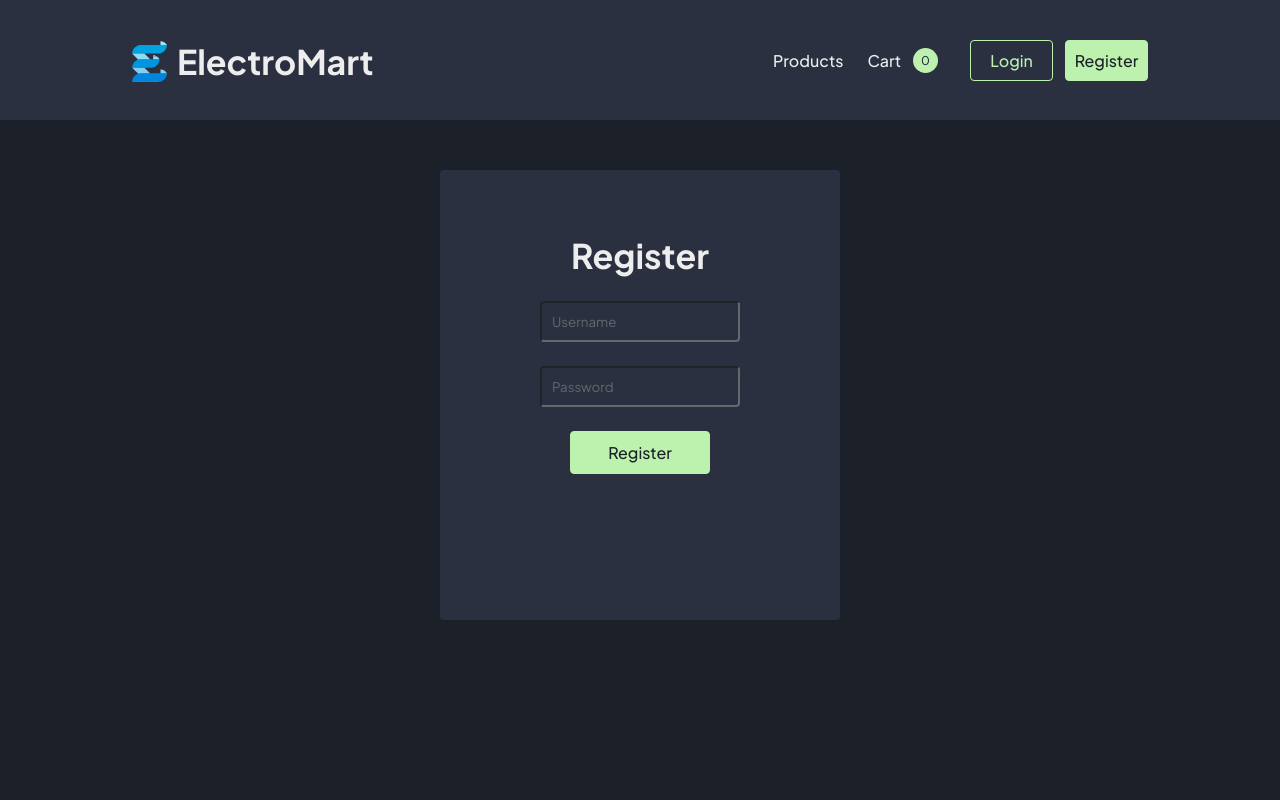
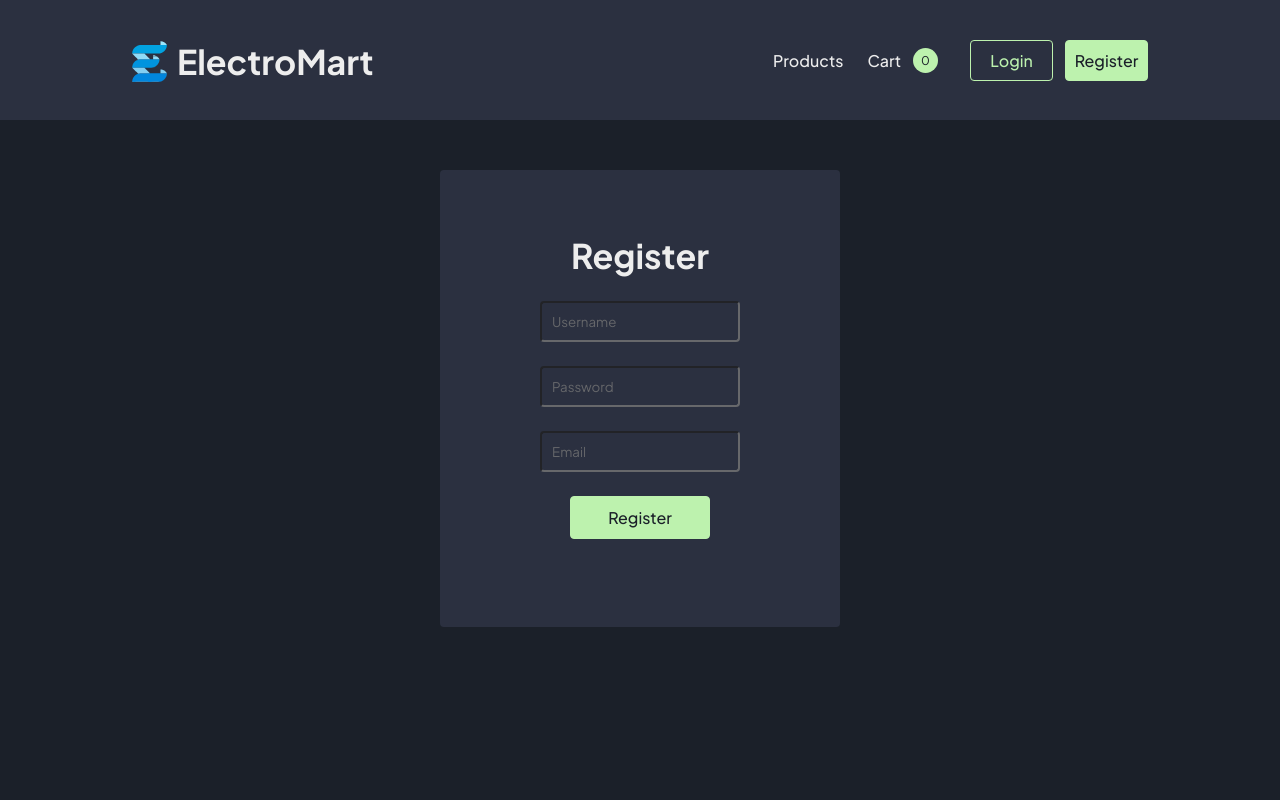
Before and after one commit to fredrikandreas/IDATG2204-Project, a React (Create React App) app in the folder client/: page /register in a window 1280 px wide. Shown: the top 800 px of the page. Built offline with nearby package versions, Linux system fonts and the light colour scheme; no server answers.

Commit message:
Added email functionality for registering

```diff
--- a/client/src/Components/LoginRegister/LoginRegister.css
+++ b/client/src/Components/LoginRegister/LoginRegister.css
@@ -1,6 +1,5 @@
 .login-container {
     width: 400px;
-    height: 450px;
     margin: auto;
     background-color: var(--secondary-dark);
     padding: 64px 100px;
--- a/client/src/Components/LoginRegister/LoginRegister.jsx
+++ b/client/src/Components/LoginRegister/LoginRegister.jsx
@@ -9,6 +9,7 @@ const LoginRegister = ({ mode }) => {
     const navigate = useNavigate();
     const [username, setUsername] = useState('');
     const [password, setPassword] = useState('');
+    const [email, setEmail] = useState('');
     const [message, setMessage] = useState('');
     const [loading, setLoading] = useState(false);
     const [error, setError] = useState(false);
@@ -40,7 +41,7 @@ const LoginRegister = ({ mode }) => {
     const handleRegister = async (e) => {
         e.preventDefault();
         setLoading(true);
-        const { ok, data } = await registerUser(username, password);
+        const { ok, data } = await registerUser(username, password, email);
         setLoading(false);
         if (ok) {
             setError(false);
@@ -69,6 +70,15 @@ const LoginRegister = ({ mode }) => {
                     onChange={(e) => setPassword(e.target.value)}
                     required
                 />
+                <input
+                    style={{display: mode === 'register' ? 'block' : 'none'}}
+                    disabled={mode === 'login'}
+                    placeholder="Email"
+                    type="email"
+                    value={email}
+                    onChange={(e) => setEmail(e.target.value)}
+                    required
+                />
                 <button type="submit" disabled={loading}>
                     <h3>
                         {loading ? (mode === 'register' ? 'Registering...' : 'Logging in...') : (mode === 'register' ? 'Register' : 'Login')}
--- a/client/src/utils/registerUser.js
+++ b/client/src/utils/registerUser.js
@@ -1,12 +1,12 @@
 import { BACKEND_URL, PATH_REGISTER } from "./constants";
 
-export const registerUser = async (username, password) => {
+export const registerUser = async (username, password, email) => {
     let api_url = BACKEND_URL + PATH_REGISTER;
 
     const res = await fetch(api_url, {
         method: 'POST',
         headers: { 'Content-Type': 'application/json' },
-        body: JSON.stringify({ username, password }),
+        body: JSON.stringify({ username, password, email }),
     });
     const data = await res.json();
     return { ok: res.ok, data };
```
